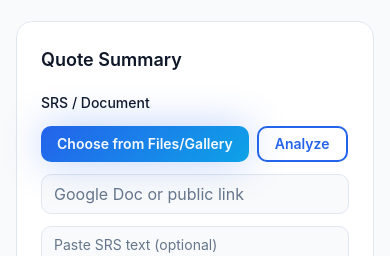
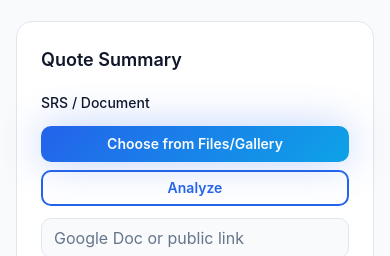
Before and after one commit to august-web/dev-quoteX, a React (Vite) app: page /quote in a window 390 px wide. Shown: the part 1760-2016 px from the top of the page. Built offline with nearby package versions, Linux system fonts and the light colour scheme; no server answers; the HTML template or start-up script is replaced by a standard one.

Commit message:
Fix desktop overlay of SRS buttons in Quote Summary
Responsive layout for buttons to avoid overlap in sidebar

```diff
--- a/src/components/quote/QuoteForm.tsx
+++ b/src/components/quote/QuoteForm.tsx
@@ -489,9 +489,9 @@ const QuoteForm = ({ onComplete }: QuoteFormProps) => {
             <div className="space-y-3 mb-4">
               <span className="text-sm font-medium text-foreground">SRS / Document</span>
               <input ref={fileInputRef} type="file" accept=".txt,.pdf,.doc,.docx" className="hidden" onChange={handleFileSelected} />
-              <div className="flex gap-2">
-                <Button size="sm" variant="hero" onClick={openFilePicker}>Choose from Files/Gallery</Button>
-                <Button size="sm" variant="outline" onClick={analyzeSpec} disabled={analyzing}>{analyzing ? "Analyzing..." : "Analyze"}</Button>
+              <div className="flex flex-col gap-2 sm:flex-row sm:flex-wrap">
+                <Button size="sm" variant="hero" onClick={openFilePicker} className="w-full sm:w-auto">Choose from Files/Gallery</Button>
+                <Button size="sm" variant="outline" onClick={analyzeSpec} disabled={analyzing} className="w-full sm:w-auto">{analyzing ? "Analyzing..." : "Analyze"}</Button>
               </div>
               <Input placeholder="Google Doc or public link" value={specUrl} onChange={(e) => setSpecUrl(e.target.value)} />
               <Textarea placeholder="Paste SRS text (optional)" value={specText} onChange={(e) => setSpecText(e.target.value)} />
```
